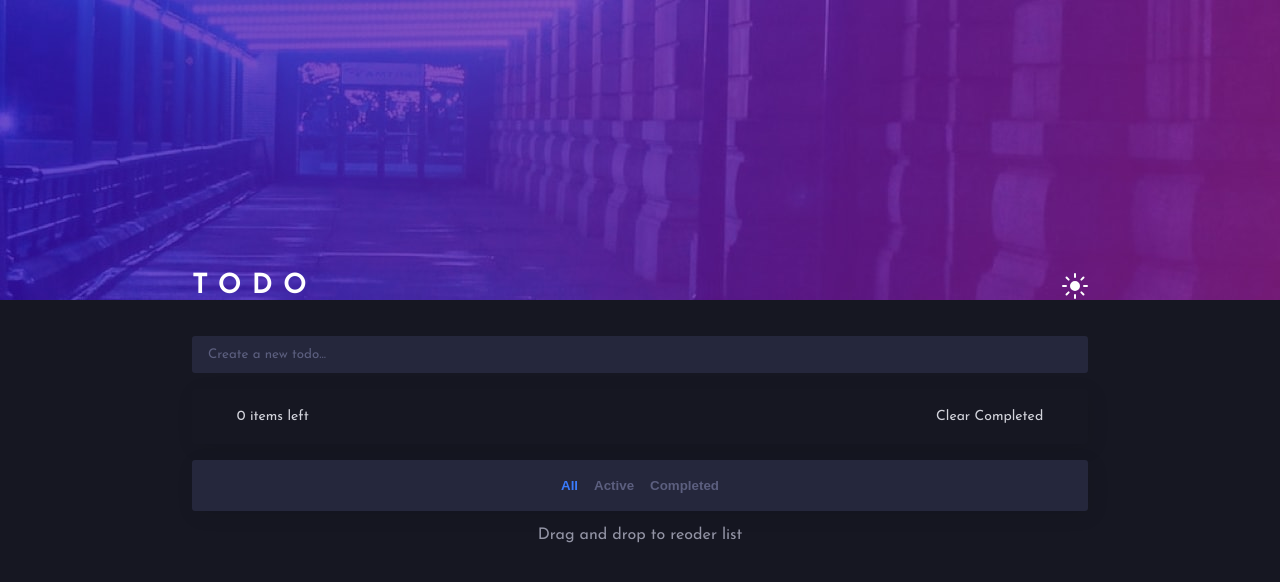
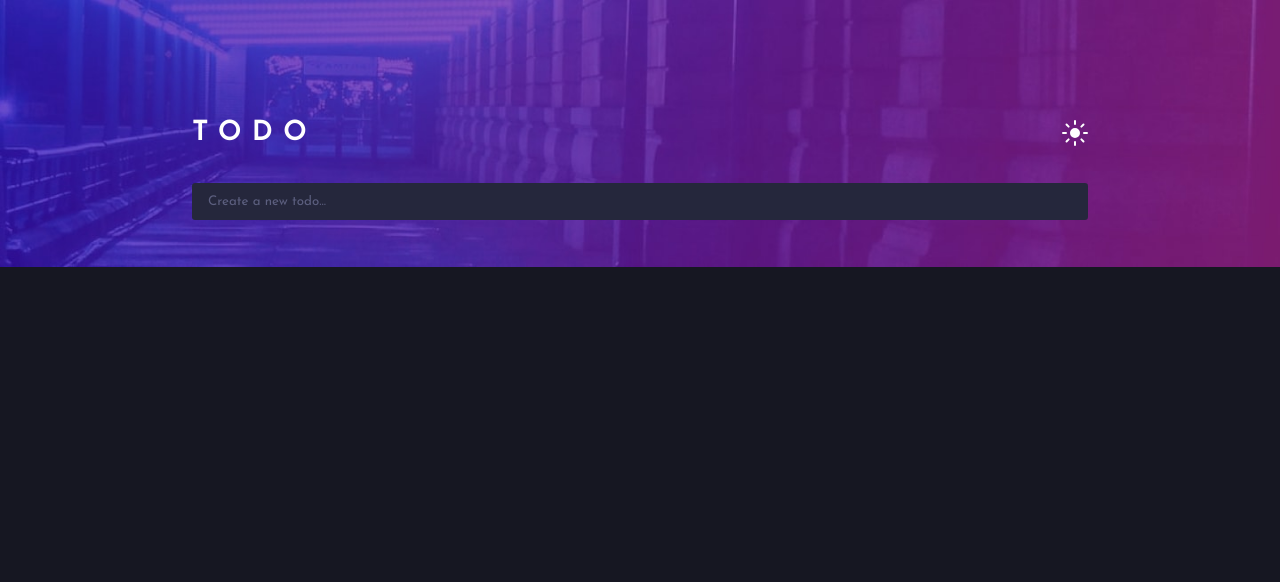
Before and after one commit to NgohBuilds/react-learning-project, a React (Vite) app in the folder Todo_App/: page / in a window 1280 px wide. Shown: the top 582 px of the page. Built offline with nearby package versions, Linux system fonts and the light colour scheme.

Commit message:
Styling : Adding new class to show element

```diff
--- a/Todo_App/src/index.css
+++ b/Todo_App/src/index.css
@@ -119,8 +119,8 @@ body{
         min-height: 100vh;
         display: flex;
         flex-direction: column;
-        padding-top: 15%;
-        justify-content: center;
+        padding-top: 20%;
+        justify-content: flex-start;
         align-items: center;
         background-repeat:  no-repeat;
         background-image: var(--bg-mobile);
@@ -134,10 +134,11 @@ body{
 
     @media screen and (min-width : 376px) {
         #root{
-        padding-top: 2vh;
-        background-repeat:  no-repeat;
+        padding-top: 15vh;
         background-image: var(--bg-destop);
         background-color: var(--body-bg);
+        background-size: 100% ;
+
 
         }
 
@@ -304,6 +305,10 @@ button{
 
 }
 
+.invisible {
+    display: none;
+}
+
 .filter-btn ul{
     display: flex;
     list-style-type: none;
```
